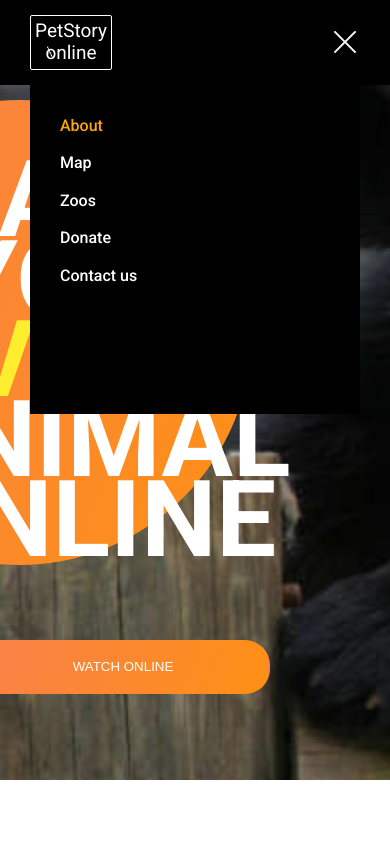
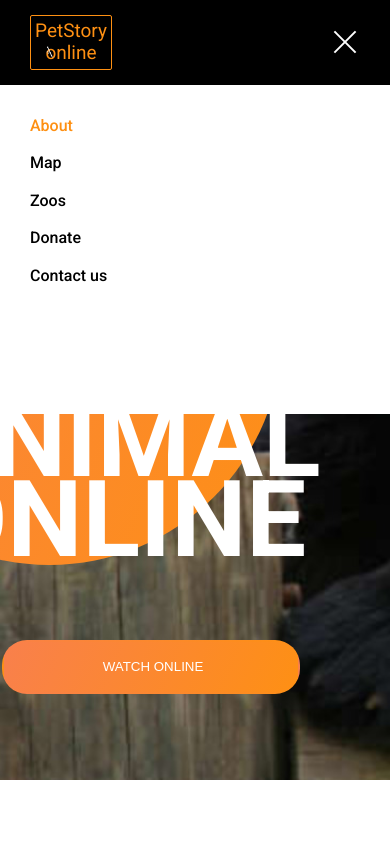
Before and after one commit to Irrisorus/onlineZoo, a plain HTML site: page index.html in a window 390 px wide. Both pictures are taken after a click on the element 345 px from the left and 42 px from the top of the page. Shown: the top 844 px of the page. Drawn offline with nearby package versions, Linux system fonts and the light colour scheme.

Commit message:
burger menu is finished

```diff
--- a/scripts/script.js
+++ b/scripts/script.js
@@ -33,15 +33,18 @@ new Swiper(".swiper-feedback",{
 
 
 
-nextButton= document.querySelector(".slider__button_next");
-prevButton= document.querySelector(".slider__button_prev");
-burgerMenu=document.querySelector(".header__menu-burger");
-headerTop=document.querySelector(".header__top");
-headerMenu=document.querySelector(".header__top-menu")
-infoBox=document.querySelector(".info-box");
+let nextButton= document.querySelector(".slider__button_next");
+let prevButton= document.querySelector(".slider__button_prev");
+let burgerMenu=document.querySelector(".header__menu-burger");
+let headerTop=document.querySelector(".header__top");
+let headerMenu=document.querySelector(".header__top-menu")
+let infoBox=document.querySelector(".info-box");
+let logoBox=document.querySelector(".logo__box")
+let logoName=document.querySelector(".logo__name")
+let wrapper=document.querySelector(".wrapper")
 
-sliderButtons =[];
-sliderButtons.push(nextButton,prevButton)
+
+let sliderButtons =[];
 console.log(sliderButtons);
 sliderButtons.forEach(element => {
     element.addEventListener('click',function(e){
@@ -52,10 +55,9 @@ sliderButtons.forEach(element => {
     })
 
 });
+//////////////////////////----фиксить
 
-if(window.innerWidth<900){
-    infoBox.append(headerMenu);
-}
+//
 
 burgerMenu.addEventListener('click',()=>{
 
@@ -64,9 +66,11 @@ burgerMenu.addEventListener('click',()=>{
 
 
 
-    // headerTop.classList.toggle("header__top_active");
     burgerMenu.classList.toggle("header__menu-burger_active");
-    headerMenu.classList.toggle("header__top-menu_active")
+    headerMenu.classList.toggle("header__top-menu_active");
+    logoBox.classList.toggle("logo__box_active");
+    logoName.classList.toggle("logo__name_active");
+
 
 
 })
--- a/style.css/style.css
+++ b/style.css/style.css
@@ -15,10 +15,18 @@ body{
 
 
 }
+
+
 .wrapper{
     display: flex;
     flex-direction: column;
     min-height: 100%;
+
+
+}
+.wrapper_burger-active{
+    filter: blur(5px);
+
 
 }
 .main{
@@ -28,8 +36,8 @@ body{
 
 
 .container{
-    padding: 0 15px;
-    max-width:1230px;
+    padding: 0 30px;
+    max-width:1260px;
     margin: 0 auto;
 }
 .container__header{
@@ -90,16 +98,25 @@ body{
     position: relative;
     padding: 3.55px 4.75px;
     cursor: pointer;
+    transition: all 0.3s ease 0s;
 }
-.logo__box div:nth-child(1){
+
+.logo__box_active{
+    border: 1px solid #FE9013;
+}
+.logo__name{
+    transition: all 0.3s ease 0s;
     color: #FFF;
     text-align: center;
     font-size: 19.014px;
     font-style: normal;
     font-weight: 400;
     line-height: 120%; /* 22.817px */
+}
+.logo__name_active{
+    color: #FE9013;
+}
 
-}
 
 .logo__image{
 
@@ -978,7 +995,7 @@ padding-bottom: 180px;
 @media only screen and (max-width: 1024px){
     .container{
     max-width:1024px;
-    padding: 0 30px;
+
     }
 
 
@@ -998,7 +1015,7 @@ padding-bottom: 180px;
 
     }
     .container__explanation{
-        padding: 0 30px;
+
         padding-top: 109px;
         gap:31px;
         padding-bottom: 90px;
@@ -1074,9 +1091,9 @@ padding-bottom: 180px;
         position: absolute;
         top: 70px;
         left: -200%;
-        width: 100%;
+        width: 900px;
         height: 329px;
-        background-color: #000000;
+        background-color: #ffffff;
         transition: all 0.3s ease 0s;
         padding-left: 30px;
         padding-top: 30px;
@@ -1087,7 +1104,7 @@ padding-bottom: 180px;
     }
     .header__top-menu_active{
         top:70px;
-        left:0;
+        left:-30px;
         transition: all 0.3s ease 0s;
     }
     .header__top-list{
@@ -1100,9 +1117,14 @@ padding-bottom: 180px;
         display: none;
     }
     .header__top-item{
-        color:  rgb(255, 255, 255);
+        color:  rgb(0, 0, 0);
         transition: all 0.3s ease 0s;
     }
-
+    .header__top-item_link{
+        color: #000;
+    }
+    .header__top-item_link_active{
+        color: #FE9013;
+    }
 
 }
```
Also changed, not shown: scripts/donate-script.js (+31 -0 lines).
